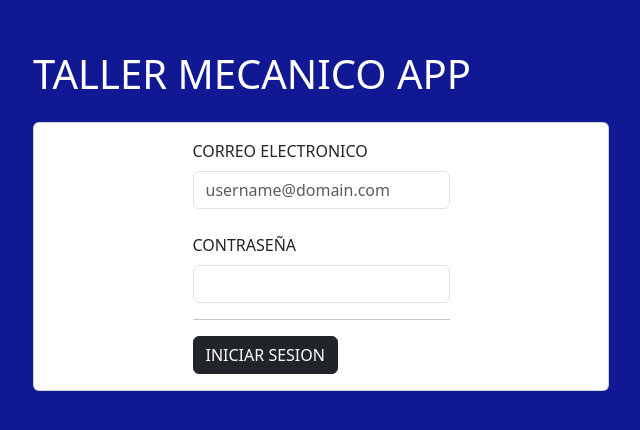
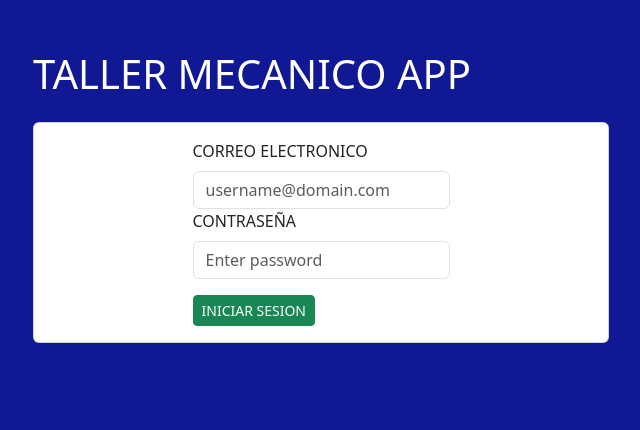
Before and after one commit to crdeveloper001/Proyecto-taller-mecanico-web, a React (Vite) app: page / in a window 1280 px wide. Shown: the part 150-580 px from the top of the page, without its empty margins (319-959 px from the left). Built offline with nearby package versions, Linux system fonts and the light colour scheme.

Commit message:
use login hook

```diff
--- a/src/App.jsx
+++ b/src/App.jsx
@@ -1,10 +1,7 @@
 import { useState } from 'react'
-{
-  /* The following line can be included in your src/index.js or App.js file */
-}
 import 'bootstrap/dist/css/bootstrap.min.css';
 import './App.css'
-import { Login } from './pages/login/Login';
+import { Login } from './Components/login/Login';
 
 function App() {
 
--- /dev/null
+++ b/src/Components/login/Login.jsx
@@ -0,0 +1,59 @@
+import React, { useState } from 'react'
+import { Card, Container, Form, Button } from 'react-bootstrap';
+import { Authorization } from '../../Services/AuthenticationService';
+import { GetAllClients } from '../../Services/ClientsService';
+import useLoginAuth from '../../Hooks/useLoginAuth';
+import "./Login.css";
+
+export const Login = () => {
+
+
+    const { currentCredentials, saveEmailInfo, savePasswordInfo, AuthorizationFlow } = useLoginAuth();
+
+    const viewCredentials = () => {
+        alert(JSON.stringify(currentCredentials))
+    }
+
+    return (
+
+        <Container className='LoginContainer'>
+            <h1 className='text-white mb-4'>TALLER MECANICO APP</h1>
+            <Card className='d-flex mx-auto'>
+
+                <Card.Body className='mx-auto'>
+
+
+                    <form onSubmit={AuthorizationFlow}>
+
+                        <Form.Group controlId="InputUsername">
+                            <Form.Label>CORREO ELECTRONICO</Form.Label>
+                            <Form.Control type="email" placeholder="username@domain.com" onChange={(e) => {
+                                saveEmailInfo(e);
+                            }} />
+                        </Form.Group>
+
+                        <Form.Group controlId="InputPassword">
+                            <Form.Label>CONTRASEÑA</Form.Label>
+                            <Form.Control type="password" placeholder="Enter password" onChange={(e) => {
+                                savePasswordInfo(e)
+                            }} />
+                        </Form.Group>
+
+                        <Button variant="success" size="sm" type='submit' className='mt-3' >
+                            INICIAR SESION
+                        </Button>
+
+                    </form>
+
+
+
+
+                </Card.Body>
+            </Card>
+        </Container>
+
+
+
+
+    )
+}
--- /dev/null
+++ b/src/Hooks/useLoginAuth.js
@@ -0,0 +1,50 @@
+import { useState,useEffect } from "react";
+import { Authorization } from "../Services/AuthenticationService";
+const useLoginAuth = () =>{
+    const [currentCredentials,setCurrentCredentials] = useState({
+        Email:'',
+        Password:''
+    })
+
+
+    const saveEmailInfo = (e) => {
+        console.log(e.target.value);
+        setCurrentCredentials(prevState => ({
+            ...prevState,
+            Email: e.target.value
+        }));
+    };
+
+    const savePasswordInfo = (e) => {
+        console.log(e.target.value);
+        setCurrentCredentials(prevState => ({
+            ...prevState,
+            Password: e.target.value
+        }));
+    };
+
+
+    const AuthorizationFlow = () => {
+
+        if (currentCredentials !== null) {
+           const response = Authorization(currentCredentials);
+
+
+           return response;
+        }
+
+
+
+    }
+
+   return{
+    currentCredentials,
+    saveEmailInfo,
+    savePasswordInfo,
+    AuthorizationFlow
+   }
+
+
+}
+
+export default useLoginAuth
--- a/src/hooks/Authentication.js
+++ b/src/Services/AuthenticationService.js
@@ -1,14 +1,14 @@
 import axios from "axios"
-import { Authentication, API_URL } from '../utils/Endpoints';
+import { Authentication, API_URL } from '../Utils/Endpoints';
 
 export const Authorization = async (credentials) => {
 
     if (credentials) {
 
-        const mock = {
-            User_Email: "jefry@gmail.com",
-            User_Password: "admin123."
-        }
+        // const mock = {
+        //     User_Email: "jefry@gmail.com",
+        //     User_Password: "admin123."
+        // }
 
         const request = await axios({
             method: 'POST',
@@ -20,7 +20,7 @@ export const Authorization = async (credentials) => {
 
         });
 
-        return request.data
+        return request.data;
 
     }
 }
--- a/src/hooks/Clients.js
+++ b/src/Services/ClientsService.js
@@ -1,5 +1,5 @@
 import axios from "axios"
-import { API_URL,Clients } from '../utils/Endpoints';
+import { API_URL,Clients } from '../Utils/Endpoints';
 
 export const GetAllClients = async()=>{
     const dataCLients = []
--- a/src/pages/login/Login.jsx
+++ b/src/components/login/Login.jsx
@@ -1,7 +1,7 @@
 import React, { useState } from 'react'
 import { Card, Container, Form, Button } from 'react-bootstrap';
-import { Authorization } from '../../hooks/Authentication';
-import { GetAllClients } from '../../hooks/Clients';
+import { Authorization } from '../../Hooks/Authentication';
+import { GetAllClients } from '../../Hooks/Clients';
 import "./Login.css";
 
 export const Login = () => {
```
Also changed, not shown: src/Components/login/Login.css (renamed from src/pages/login/Login.css), src/Utils/Endpoints.js (renamed from src/utils/Endpoints.js), 1 other file (tests, documents, lock files or other folders).
